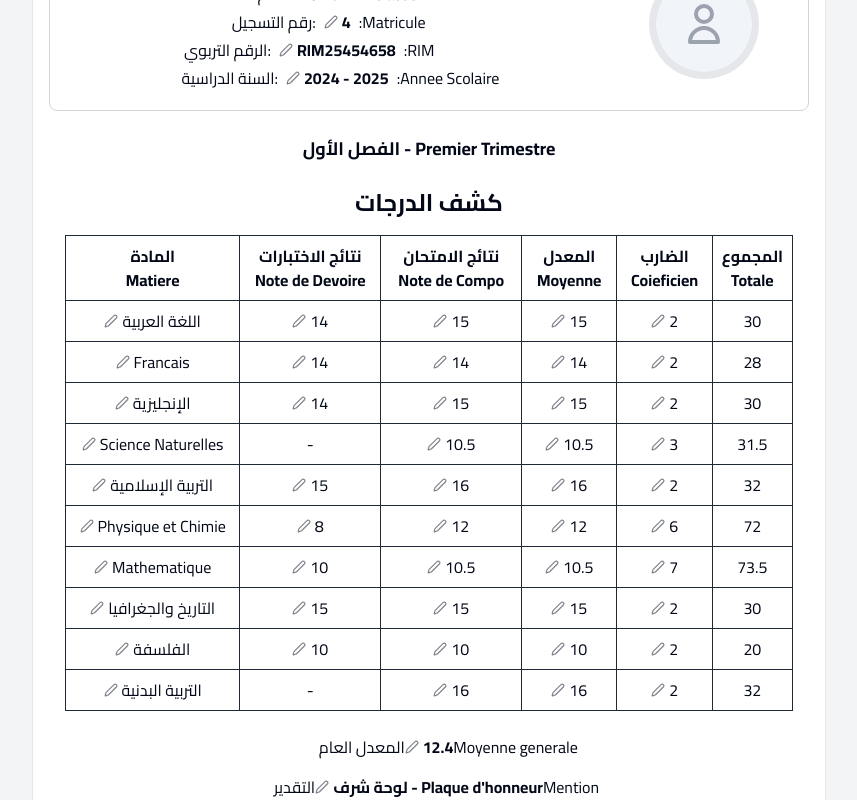
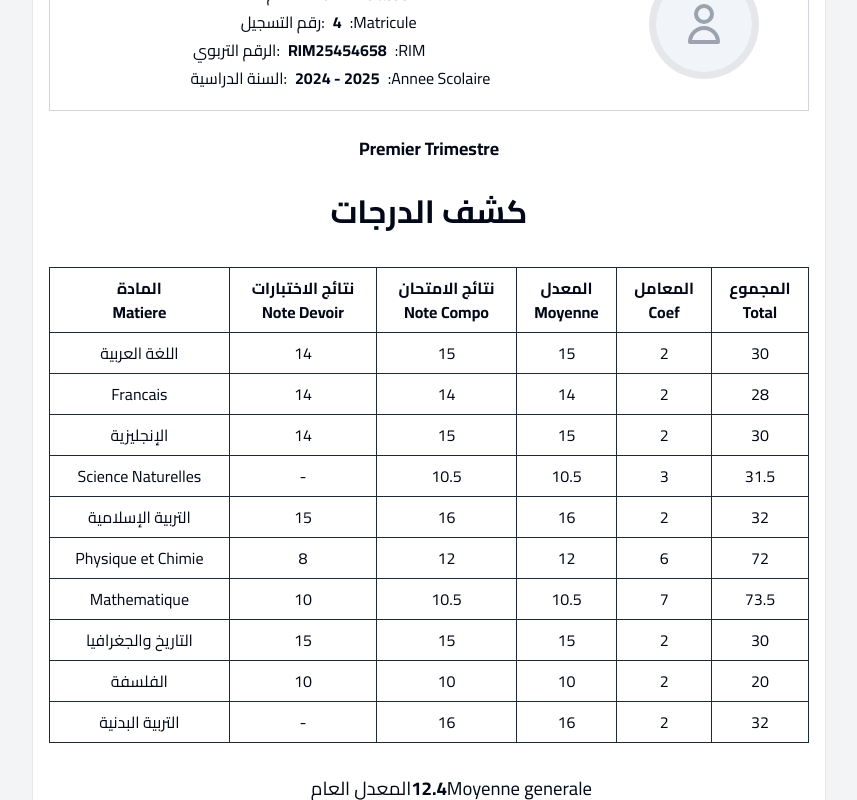
Before and after one commit to a7medal/arabic-edit-design, a React (Vite) app: page / in a window 1280 px wide. Shown: the part 260-1060 px from the top of the page, without its empty margins (211-1068 px from the left). Built offline with nearby package versions, Linux system fonts and the light colour scheme.

Commit message:
Refactor: Match grade report design
Implement the grade report design to match the provided image, including header, table, and footer elements. Remove the print success message.

```diff
--- a/public/print.css
+++ b/public/print.css
@@ -30,7 +30,7 @@
 
   .student-info {
     border: 1px solid #000 !important;
-    border-radius: 0.5rem !important;
+    border-radius: 0 !important;
     margin: 1rem !important;
   }
 
@@ -57,8 +57,26 @@
     text-align: center !important;
   }
 
-  .average-section {
-    margin-top: 1rem !important;
-    font-size: 14pt !important;
+  .edit-icons {
+    display: none !important;
+  }
+
+  .grade-report-title {
+    font-weight: bold !important;
+    font-size: 24pt !important;
+    text-align: center !important;
+    margin: 1rem 0 2rem 0 !important;
+  }
+
+  .footer-section {
+    margin-top: 2rem !important;
+  }
+
+  .footer-row {
+    display: grid !important;
+    grid-template-columns: 1fr auto 1fr !important;
+    align-items: center !important;
+    margin-bottom: 1rem !important;
+    padding: 0 2rem !important;
   }
 }
--- a/src/components/StudentCard.tsx
+++ b/src/components/StudentCard.tsx
@@ -1,17 +1,24 @@
 
 import React, { useState } from 'react';
 import { StudentInfo, Subject } from '@/types/student';
-import { Edit2, Check } from 'lucide-react';
-import { useToast } from "@/hooks/use-toast";
+import { Check } from 'lucide-react';
 import { Avatar, AvatarFallback } from "./ui/avatar";
 
 interface EditableFieldProps {
   value: string | number;
   onSave: (value: string | number) => void;
   isNumeric?: boolean;
+  className?: string;
+  hideIcons?: boolean;
 }
 
-const EditableField: React.FC<EditableFieldProps> = ({ value, onSave, isNumeric = false }) => {
+const EditableField: React.FC<EditableFieldProps> = ({
+  value,
+  onSave,
+  isNumeric = false,
+  className = "",
+  hideIcons = false
+}) => {
   const [isEditing, setIsEditing] = useState(false);
   const [currentValue, setCurrentValue] = useState(value);
 
@@ -47,11 +54,11 @@ const EditableField: React.FC<EditableFieldProps> = ({ value, onSave, isNumeric
     </div>
   ) : (
     <div
-      className="editable flex items-center justify-center gap-1"
+      className={`editable flex items-center justify-center ${className}`}
       onClick={() => setIsEditing(true)}
     >
       <span>{value}</span>
-      <Edit2 size={14} className="opacity-50" />
+      {!hideIcons && <span className="opacity-50 ml-1 edit-icons">✎</span>}
     </div>
   );
 };
@@ -62,15 +69,9 @@ interface StudentCardProps {
 }
 
 const StudentCard: React.FC<StudentCardProps> = ({ student, onUpdate }) => {
-  const { toast } = useToast();
-
   const updateStudentInfo = (field: string, value: string | number) => {
     const updatedStudent = { ...student, [field]: value };
     onUpdate(updatedStudent);
-    toast({
-      title: "تم التحديث",
-      description: `تم تحديث ${field} بنجاح`,
-    });
   };
 
   const updateSubject = (index: number, field: string, value: string | number) => {
@@ -95,11 +96,6 @@ const StudentCard: React.FC<StudentCardProps> = ({ student, onUpdate }) => {
     };
 
     onUpdate(updatedStudent);
-
-    toast({
-      title: "تم التحديث",
-      description: "تم تحديث المادة بنجاح",
-    });
   };
 
   // Calculate the total for each subject
@@ -134,6 +130,7 @@ const StudentCard: React.FC<StudentCardProps> = ({ student, onUpdate }) => {
                 <EditableField
                   value={student.name}
                   onSave={(value) => updateStudentInfo('name', value)}
+                  hideIcons={true}
                 />
               </div>
               <div className="student-info-label-right">:الإسم</div>
@@ -145,6 +142,7 @@ const StudentCard: React.FC<StudentCardProps> = ({ student, onUpdate }) => {
                 <EditableField
                   value={student.className}
                   onSave={(value) => updateStudentInfo('className', value)}
+                  hideIcons={true}
                 />
               </div>
               <div className="student-info-label-right">:القسم</div>
@@ -157,6 +155,7 @@ const StudentCard: React.FC<StudentCardProps> = ({ student, onUpdate }) => {
                   value={student.registrationNumber}
                   onSave={(value) => updateStudentInfo('registrationNumber', value)}
                   isNumeric
+                  hideIcons={true}
                 />
               </div>
               <div className="student-info-label-right">:رقم التسجيل</div>
@@ -168,6 +167,7 @@ const StudentCard: React.FC<StudentCardProps> = ({ student, onUpdate }) => {
                 <EditableField
                   value={student.rimNumber}
                   onSave={(value) => updateStudentInfo('rimNumber', value)}
+                  hideIcons={true}
                 />
               </div>
               <div className="student-info-label-right">:الرقم التربوي</div>
@@ -179,6 +179,7 @@ const StudentCard: React.FC<StudentCardProps> = ({ student, onUpdate }) => {
                 <EditableField
                   value={student.schoolYear}
                   onSave={(value) => updateStudentInfo('schoolYear', value)}
+                  hideIcons={true}
                 />
               </div>
               <div className="student-info-label-right">:السنة الدراسية</div>
@@ -188,33 +189,37 @@ const StudentCard: React.FC<StudentCardProps> = ({ student, onUpdate }) => {
       </div>
 
       <div className="semester-title">
-        {student.semester} - {student.semester === 'Premier Trimestre' ? 'الفصل الأول' : 'الفصل الثاني'}
+        <EditableField
+          value={student.semester}
+          onSave={(value) => updateStudentInfo('semester', value)}
+          hideIcons={true}
+        />
       </div>
 
       <div className="grade-report-title">
         كشف الدرجات
       </div>
 
-      <div className="px-8">
+      <div className="px-4">
         <table className="student-table">
           <thead>
             <tr>
-              <th className="min-w-20">
-                المجموع<br/>Totale
+              <th>
+                المجموع<br/>Total
               </th>
-              <th className="w-24">
-                الضارب<br/>Coieficien
+              <th>
+                المعامل<br/>Coef
               </th>
-              <th className="w-24">
+              <th>
                 المعدل<br/>Moyenne
               </th>
-              <th className="w-36">
-                نتائج الامتحان<br/>Note de Compo
+              <th>
+                نتائج الامتحان<br/>Note Compo
               </th>
-              <th className="w-36">
-                نتائج الاختبارات<br/>Note de Devoire
+              <th>
+                نتائج الاختبارات<br/>Note Devoir
               </th>
-              <th className="w-44">
+              <th>
                 المادة<br/>Matiere
               </th>
             </tr>
@@ -228,6 +233,7 @@ const StudentCard: React.FC<StudentCardProps> = ({ student, onUpdate }) => {
                     value={subject.coefficient}
                     onSave={(value) => updateSubject(index, 'coefficient', value)}
                     isNumeric
+                    hideIcons={true}
                   />
                 </td>
                 <td>
@@ -235,6 +241,7 @@ const StudentCard: React.FC<StudentCardProps> = ({ student, onUpdate }) => {
                     value={subject.average}
                     onSave={(value) => updateSubject(index, 'average', value)}
                     isNumeric
+                    hideIcons={true}
                   />
                 </td>
                 <td>
@@ -242,6 +249,7 @@ const StudentCard: React.FC<StudentCardProps> = ({ student, onUpdate }) => {
                     value={subject.examScore}
                     onSave={(value) => updateSubject(index, 'examScore', value)}
                     isNumeric
+                    hideIcons={true}
                   />
                 </td>
                 <td>
@@ -250,6 +258,7 @@ const StudentCard: React.FC<StudentCardProps> = ({ student, onUpdate }) => {
                       value={subject.homeworkScore}
                       onSave={(value) => updateSubject(index, 'homeworkScore', value)}
                       isNumeric
+                      hideIcons={true}
                     />
                   ) : "-"}
                 </td>
@@ -257,6 +266,7 @@ const StudentCard: React.FC<StudentCardProps> = ({ student, onUpdate }) => {
                   <EditableField
                     value={subject.nameAr}
                     onSave={(value) => updateSubject(index, 'nameAr', value)}
+                    hideIcons={true}
                   />
                 </td>
               </tr>
@@ -265,28 +275,30 @@ const StudentCard: React.FC<StudentCardProps> = ({ student, onUpdate }) => {
         </table>
       </div>
 
-      <div className="px-8 mt-6">
-        <div className="moyenne-row">
-          <div className="text-left font-normal">Moyenne generale</div>
-          <div className="font-bold text-center">
+      <div className="footer-section">
+        <div className="footer-row">
+          <div className="footer-label-left">Moyenne generale</div>
+          <div className="footer-value">
             <EditableField
               value={student.overallAverage}
               onSave={(value) => updateStudentInfo('overallAverage', value)}
               isNumeric
+              hideIcons={true}
             />
           </div>
-          <div className="text-right font-normal">المعدل العام</div>
+          <div className="footer-label-right">المعدل العام</div>
         </div>
 
-        <div className="mention-row">
-          <div className="text-left font-normal">Mention</div>
-          <div className="font-bold text-center">
+        <div className="footer-row">
+          <div className="footer-label-left">Mention</div>
+          <div className="footer-value">
             <EditableField
               value={student.mention}
               onSave={(value) => updateStudentInfo('mention', value)}
+              hideIcons={true}
             />
           </div>
-          <div className="text-right font-normal">التقدير</div>
+          <div className="footer-label-right">التقدير</div>
         </div>
       </div>
     </div>
--- a/src/index.css
+++ b/src/index.css
@@ -65,9 +65,9 @@
   }
 
   .header-title {
-    font-family: 'Cairo', sans-serif;
+    font-family: 'Arial', sans-serif;
     font-weight: bold;
-    font-size: 1.5rem;
+    font-size: 24px;
     text-align: center;
     margin: 0.5rem 0;
   }
@@ -89,12 +89,11 @@
   }
 
   .student-header {
-    @apply border-b;
     padding: 0.5rem;
   }
 
   .student-info {
-    @apply border border-gray-300 rounded-lg;
+    @apply border border-gray-300;
     margin: 1rem;
     padding: 1rem;
   }
@@ -135,7 +134,9 @@
   }
 
   .grade-report-title {
-    @apply text-center text-2xl font-bold my-4;
+    @apply text-center font-bold my-4;
+    font-size: 24pt;
+    margin-bottom: 2rem;
   }
 
   .average-section {
@@ -164,17 +165,31 @@
     text-align: center;
   }
 
-  .mention-row {
-    display: grid;
-    grid-template-columns: 1fr auto 1fr;
-    align-items: center;
-    margin-top: 0.5rem;
+  .footer-section {
+    margin-top: 2rem;
   }
 
-  .moyenne-row {
+  .footer-row {
     display: grid;
     grid-template-columns: 1fr auto 1fr;
     align-items: center;
     margin-bottom: 1rem;
+    padding: 0 2rem;
+  }
+
+  .footer-label-left {
+    text-align: left;
+    font-size: 14pt;
+  }
+
+  .footer-label-right {
+    text-align: right;
+    font-size: 14pt;
+  }
+
+  .footer-value {
+    font-weight: bold;
+    text-align: center;
+    font-size: 14pt;
   }
 }
--- a/src/pages/Index.tsx
+++ b/src/pages/Index.tsx
@@ -109,10 +109,7 @@ const Index = () => {
 
   const handlePrint = () => {
     window.print();
-    toast({
-      title: "تمت الطباعة",
-      description: "تم إرسال المستند إلى الطابعة",
-    });
+    // Removed toast notification as per user request
   };
 
   const handleReset = () => {
```
